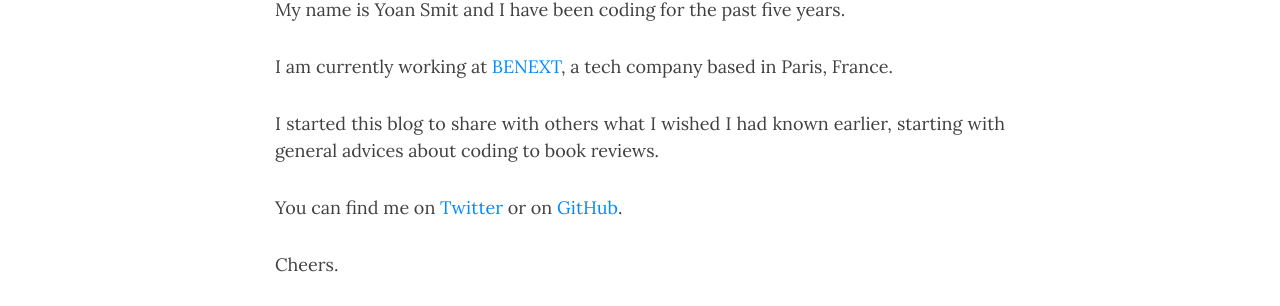
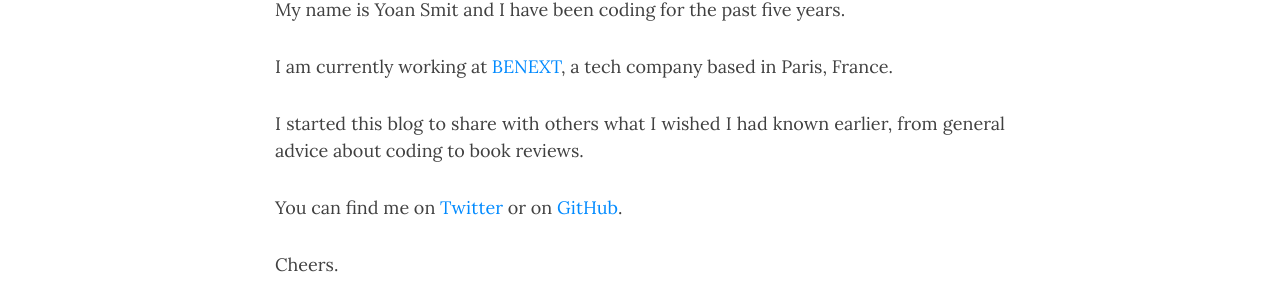
Before and after one commit to Naxyoh/naxyoh.github.io, a Jekyll site: the page built from about.markdown, in a window 1280 px wide and 987 px high. Shown: the part 395-701 px from the top of the window. Built offline with Jekyll 4.4.1, drawn with Linux system fonts in a browser that asks for light colours; nearby versions of some CDN libraries.

Commit message:
Fix typo

```diff
--- a/about.markdown
+++ b/about.markdown
@@ -11,7 +11,7 @@ My name is Yoan Smit and I have been coding for the past five years.
 
 I am currently working at [BENEXT](https://www.benextcompany.com), a tech company based in Paris, France.
 
-I started this blog to share with others what I wished I had known earlier, starting with general advices about coding to book reviews.
+I started this blog to share with others what I wished I had known earlier, from general advice about coding to book reviews.
 
 You can find me on [Twitter](https://twitter.com/YoanSmit) or on [GitHub](https://github.com/naxyoh).
 
```
